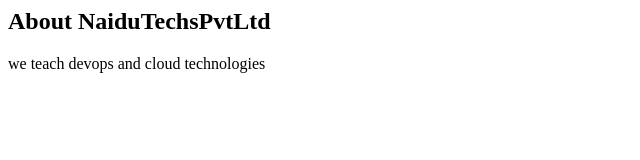
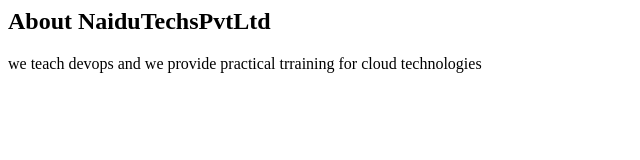
Before and after one commit to balajimorusu/sample-project-5657, a plain HTML site: page about.html in a window 1280 px wide. Shown: the whole page, without its empty margins (0-640 px from the left). Drawn offline with Linux system fonts and the light colour scheme.

Commit message:
updated the file

```diff
--- a/about.html
+++ b/about.html
@@ -1,6 +1,6 @@
 <html>
 <body>
 <h2>About NaiduTechsPvtLtd</h2>
-<p> we teach devops and cloud technologies </p>
+<p> we teach devops and we provide practical trraining for cloud technologies </p>
 </body>
 </html>
```
